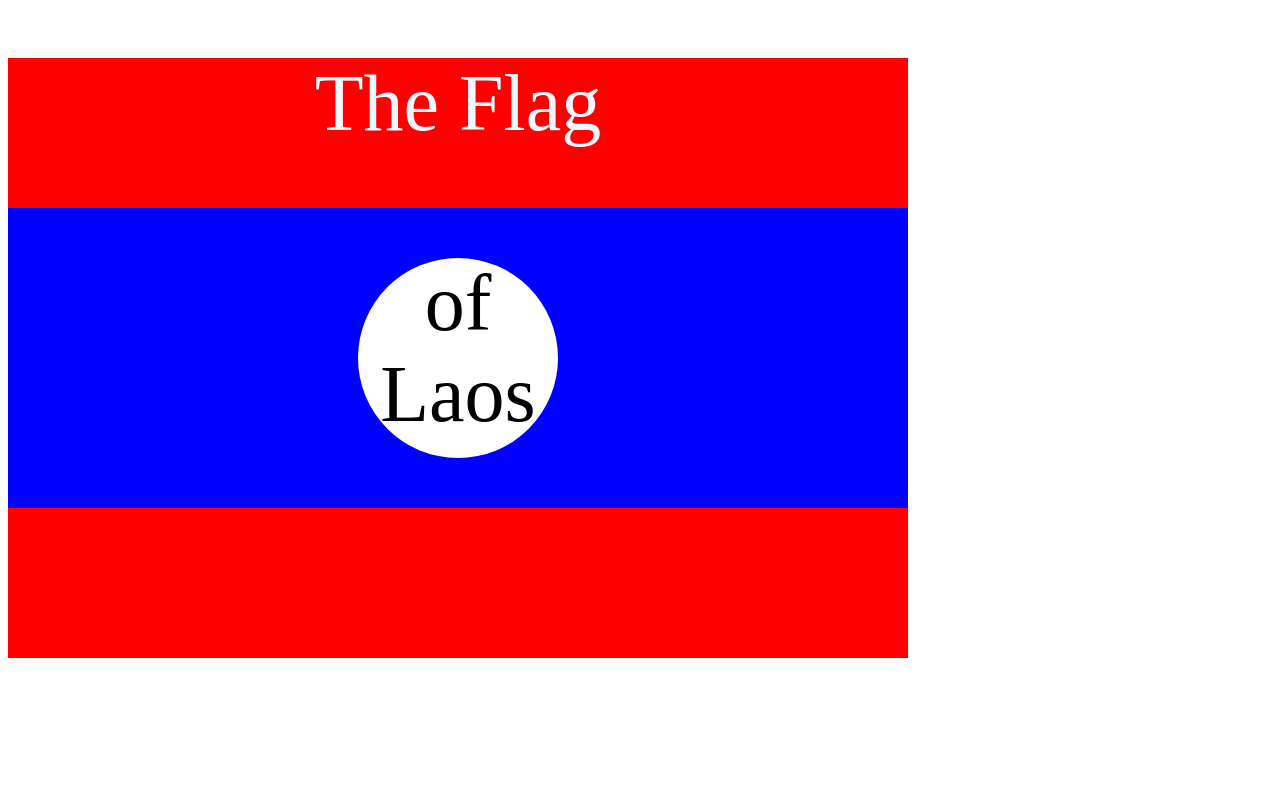
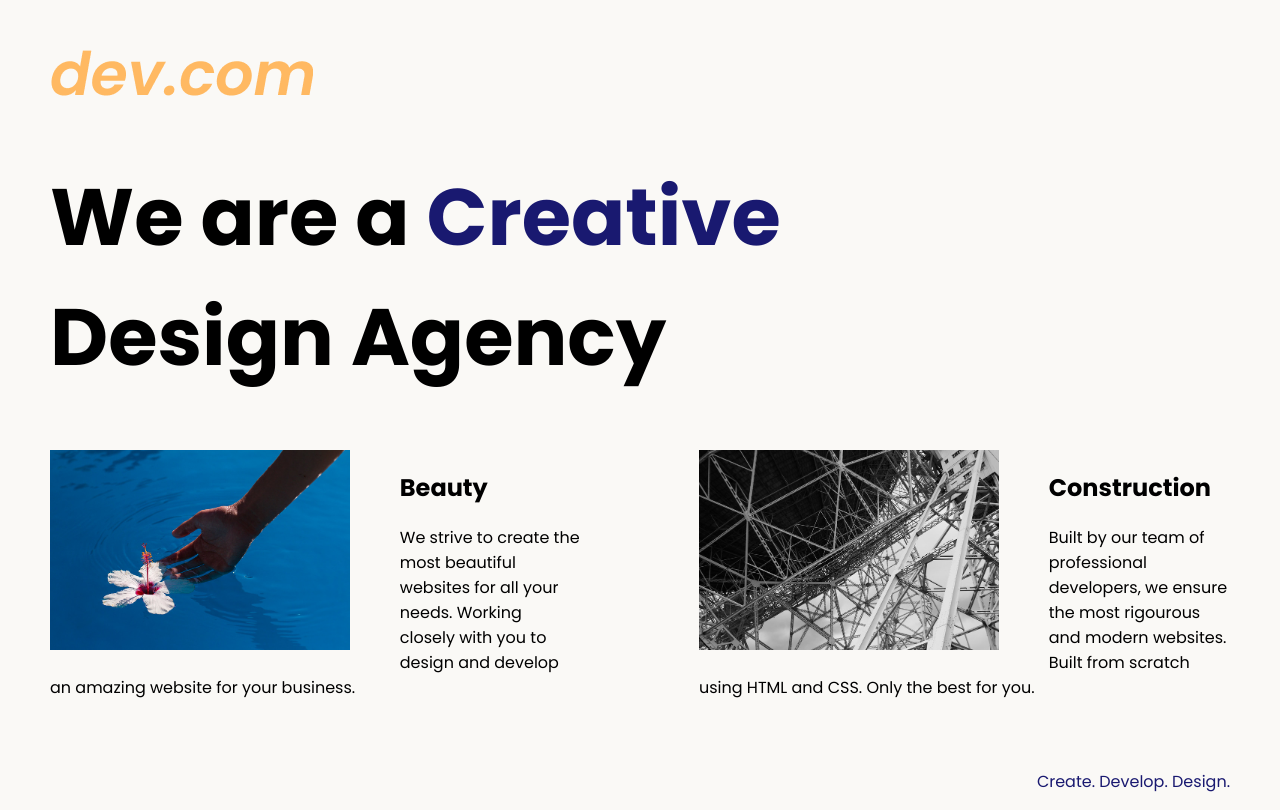
Before and after one commit to aliluay22/my-portfolio, a plain HTML site: page index.html in a window 1280 px wide. Drawn offline with Linux system fonts and the light colour scheme.

Commit message:
Add files via upload

```diff
--- a/index.html
+++ b/index.html
@@ -1,76 +1,38 @@
 <!DOCTYPE html>
 <html lang="en">
-  <head>
-    <meta charset="UTF-8" />
-    <title>CSS Flag Project</title>
-    <style>
-      /* Write your CSS Code here */
 
-      .flag > div {
-        background-color: blue;
-        width: 100%px;
-        height: 300px;
-        position: absolute;
-        top: 150px;
-      }
+<head>
+  <meta charset="UTF-8">
+  <meta name="viewport" content="width=device-width, initial-scale=1.0">
+  <title>Agency</title>
+  <link rel="stylesheet" href="./style.css">
+  <link rel="preconnect" href="https://fonts.googleapis.com">
+  <link rel="preconnect" href="https://fonts.gstatic.com" crossorigin>
+  <link href="https://fonts.googleapis.com/css2?family=Poppins:wght@400;700&display=swap" rel="stylesheet">
+</head>
 
-      .flag {
-        background-color: red;
-        width: 900px;
-        height: 600px;
-        position: relative;
-        top: 50px;
-      }
-      div {
-        background-color: blue;
-        height: 200px;
-        width: 900px;
-        position: absolute;
-        top: 50px;
-        bottom: 50px;
-      }
-      p {
-        color: aliceblue;
-        position: relative;
-        font-size: 5rem;
-        text-align: center;
-        padding: 0px;
-        margin: 0px;
-      }
-      .flag div div p {
-        color: black;
-      }
-      .flag > div > div {
-        background-color: white;
-        position: absolute;
+<body>
+  <div class="main">
+    <img class="logo" src="./assets/images/logo.png" alt="logo">
+    <h1>We are a <span class="creative">Creative </span> <br> Design Agency</h1>
+    <div class="left card"><img class="tile-image" src="./assets/images/beautiful.jpg" alt="hand and flower in water">
+      <h2 class="card-title">Beauty</h2>
+      <p class="card-text">We strive to create the most beautiful websites for all your needs. Working closely with you
+        to
+        design and
+        develop an amazing website for your business.</p>
+    </div>
 
-        height: 200px;
-        width: 200px;
-        border-radius: 50%;
-        top: 50px;
-        left: 350px;
-      }
-    </style>
-  </head>
+    <div class="right card"><img class="tile-image" src="./assets/images/construction.jpg" alt="metal structure">
+      <h2 class="card-title">Construction</h2>
+      <p>Built by our team of professional developers, we ensure the most rigourous and modern websites. Built from
+        scratch using HTML and CSS. Only the best for you.</p>
+    </div>
 
-  <!--
-  IMPORTANT! Do not change any HTML
-Don't add any classes/ids/elements
-Use what you know about combining selectors
-and CSS specificity instead.
-Hint 1: The flag is 900px by 600px and the circle is 200px by 200px.
-Hint 2: You can use CSS inspection to get the colors from
-https://appbrewery.github.io/flag-of-laos/
--->
+  </div>
+  <footer>
+    <p>Create. Develop. Design.</p>
+  </footer>
+</body>
 
-  <body>
-    <div class="flag">
-      <p>The Flag</p>
-      <div>
-        <div>
-          <p>of Laos</p>
-        </div>
-      </div>
-    </div>
-  </body>
 </html>
--- a/style.css
+++ b/style.css
@@ -1,26 +1,64 @@
 body {
-  background-color: black;
+  font-family: "Poppins", sans-serif;
+  margin: 50px 50px 0 50px;
+  background-color: #faf9f6;
+  display: flex;
+  flex-direction: column;
+  min-height: 95vh;
 }
-h1 {
-  text-transform: uppercase;
-  font-size: 3rem;
-}
-p {
-  text-transform: uppercase;
-  font-size: smaller;
-}
-.poster {
-  text-align: center;
-  font-family: "Libre Baskerville", sans-serif;
-  color: aqua;
-  width: 50%;
-  margin-left: 25%;
-  margin-top: -10px;
-  margin-bottom: 100px;
+.main {
+  flex: 1;
 }
 
-.img {
-  height: 100%;
-  width: 100%;
-  border: 5px solid;
+h1 {
+  font-size: 5rem;
 }
+
+.tile-image {
+  float: left;
+  height: 200px;
+  margin-right: 50px;
+}
+
+.card {
+  width: 45%;
+}
+
+.left {
+  float: left;
+}
+
+.right {
+  float: right;
+}
+
+.creative {
+  color: midnightblue;
+}
+
+@media(max-width:600px){
+  .logo{
+    width: 100px;
+  }
+  h1{
+    font-size: 3.5rem;
+    text-align: center;
+  }
+  .card{
+    width: 100%;
+    display: block;
+    margin-bottom: 30px;
+    text-align: justify;
+  }
+  .card img{
+    margin-bottom: 10px;
+    width: 100%;
+    display: inline;
+    object-fit:cover ;
+  }
+}
+
+footer {
+  text-align: right;
+  color: midnightblue;
+}
```
Also changed, not shown: assets/images/beautiful.jpg (added), assets/images/construction.jpg (added), assets/images/logo.png (added).
